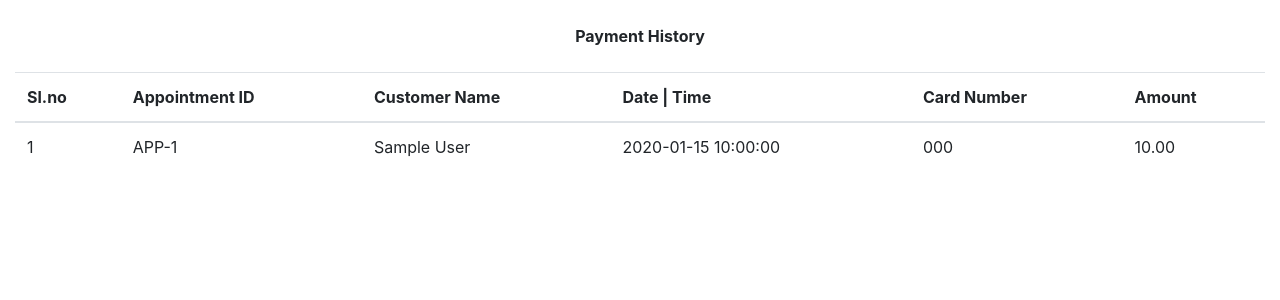
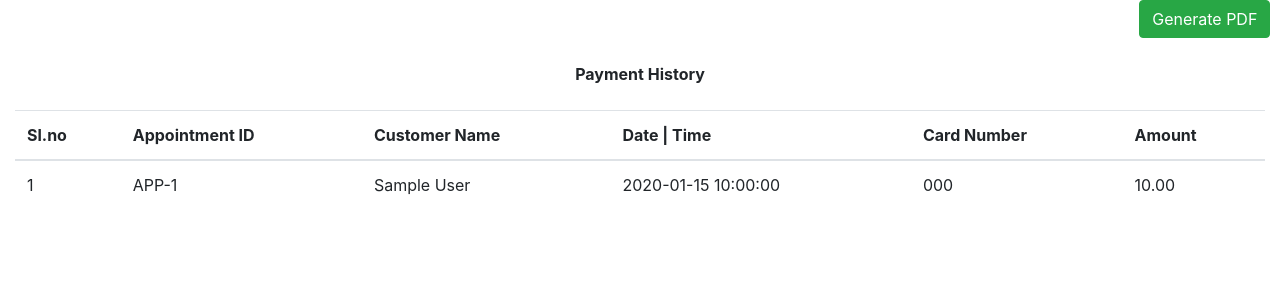
Before and after one commit to nashpb/some_php_project, a PHP site: page /manage_payment.php in a window 1280 px wide. Shown: the part 200-500 px from the top of the page. Run offline with PHP 8.4, Linux system fonts and the light colour scheme; a user stored in the database is signed in; tables that the repository leaves empty hold one stand-in row (values such as "Sample post"); some libraries are stand-ins or nearby versions.

Commit message:
PDF Gen added to payments

```diff
--- a/configs/db.php
+++ b/configs/db.php
@@ -1,6 +1,6 @@
 <?php
 session_start();
-$db_conn = new mysqli("localhost", "root", "root", "salon");
+$db_conn = new mysqli("localhost", "root", "", "tc_salon");
 if ($db_conn->connect_error) {
     die("ERROR: Unable to connect: " . $db_conn->connect_error);
   }
--- a/manage_appointment.php
+++ b/manage_appointment.php
@@ -102,7 +102,7 @@
 	<link rel="stylesheet" href="https://cdn.jsdelivr.net/npm/bootstrap-select@1.13.9/dist/css/bootstrap-select.min.css">
 	<script src="https://cdn.jsdelivr.net/npm/bootstrap-select@1.13.9/dist/js/bootstrap-select.min.js"></script>
 
-    <!-- JSPDF -->
+    <!-- PDF GEN -->
     <script src="./script/html2canvas.js"></script>
     <script src="https://unpkg.com/jspdf@latest/dist/jspdf.min.js"></script>
 
--- a/manage_payment.php
+++ b/manage_payment.php
@@ -26,9 +26,22 @@
 
     <!-- Latest compiled JavaScript -->
     <script src="https://maxcdn.bootstrapcdn.com/bootstrap/4.4.1/js/bootstrap.min.js"></script>
+
+    <!-- PDF GEN -->
+    <script src="./script/html2canvas.js"></script>
+    <script src="https://unpkg.com/jspdf@latest/dist/jspdf.min.js"></script>
+
     <title>Document</title>
+    <style>
+    .pdfgen{
+    left: 89vw;
+    position: relative;
+    }
+    </style>
 </head>
 <body>
+<button class="btn btn-success pdfgen" onClick="getPDF()">Generate PDF</button>
+<div class="canvas_div_pdf">
     <p class="text-center font-weight-bold m-4">Payment History</p>
     <div class="container-fluid">
         <table class="table">
@@ -82,5 +95,43 @@
             </tbody>
         </table>
     </div>
+</div>
+<script>
+    function getPDF(){
+
+    var HTML_Width = $(".canvas_div_pdf").width();
+    var HTML_Height = $(".canvas_div_pdf").height();
+    var top_left_margin = 15;
+    var PDF_Width = HTML_Width+(top_left_margin*2);
+    var PDF_Height = (PDF_Width*1.5)+(top_left_margin*2);
+    var canvas_image_width = HTML_Width;
+    var canvas_image_height = HTML_Height;
+
+    var totalPDFPages = Math.ceil(HTML_Height/PDF_Height)-1;
+
+
+    html2canvas($(".canvas_div_pdf")[0],{allowTaint:true}).then(function(canvas) {
+        canvas.getContext('2d');
+
+        console.log(canvas.height+"  "+canvas.width);
+
+
+        var imgData = canvas.toDataURL("image/jpeg", 1.0);
+        var pdf = new jsPDF('p', 'pt',  [PDF_Width, PDF_Height]);
+        pdf.addImage(imgData, 'JPG', top_left_margin, top_left_margin,canvas_image_width,canvas_image_height);
+
+
+        for (var i = 1; i <= totalPDFPages; i++) {
+            pdf.addPage(PDF_Width, PDF_Height);
+            pdf.addImage(imgData, 'JPG', top_left_margin, -(PDF_Height*i)+(top_left_margin*4),canvas_image_width,canvas_image_height);
+        }
+        var today = new Date();
+        var date = today.getFullYear()+'-'+(today.getMonth()+1)+'-'+today.getDate();
+        var time = today.getHours() + ":" + today.getMinutes() + ":" + today.getSeconds();
+        var dateTime = date+''+time;
+        pdf.save("PaymentsList"+dateTime+".pdf");
+    });
+    };
+</script>
 </body>
 </html>
```
